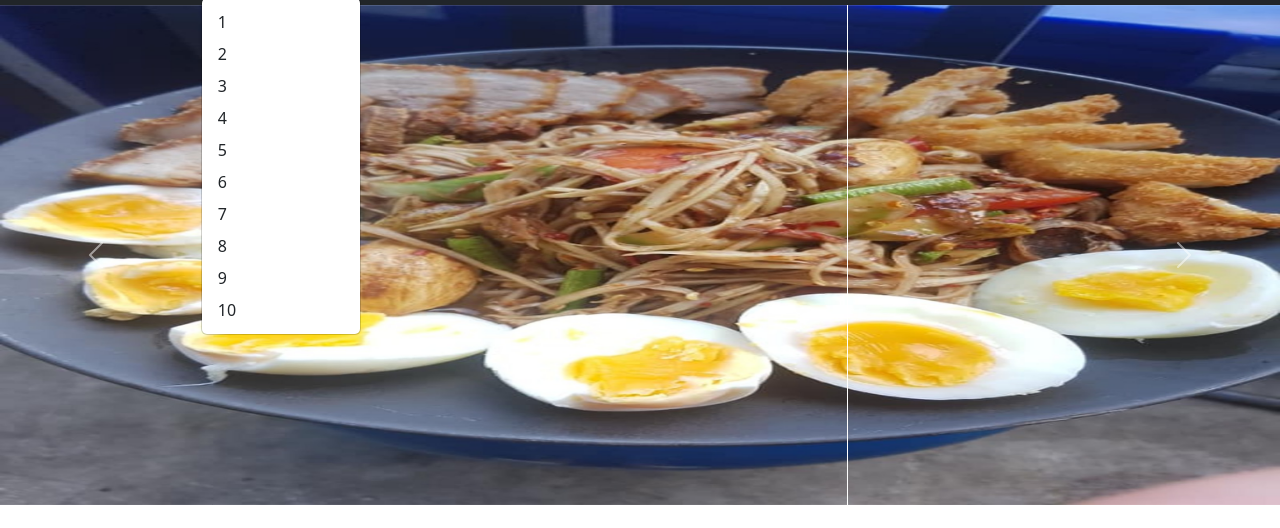
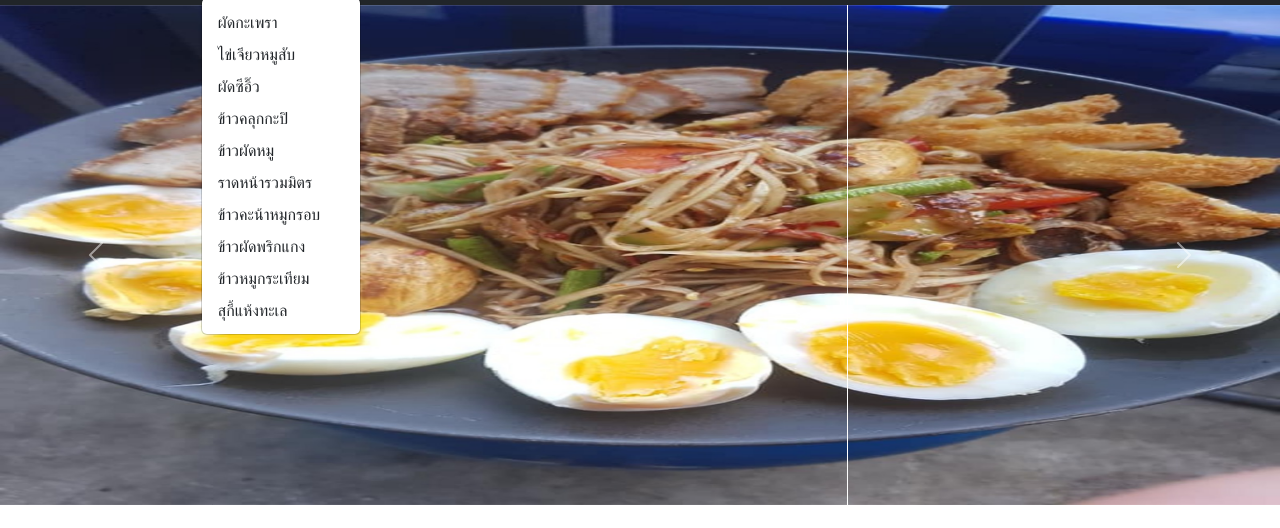
Before and after one commit to metha00/project-1-18-17-2, a website: page index.html in a window 1280 px wide. Both pictures are taken after a click on the button "Menu". Shown: the part 54-582 px from the top of the page. Drawn offline with nearby package versions, Linux system fonts and the light colour scheme.

Commit message:
For Presentation

```diff
--- a/index.html
+++ b/index.html
@@ -32,16 +32,16 @@
             Menu
           </a>
           <ul class="dropdown-menu">
-            <li><a class="dropdown-item" href="">1</a></li>
-            <li><a class="dropdown-item" href="">2</a></li>
-            <li><a class="dropdown-item" href="">3</a></li>
-            <li><a class="dropdown-item" href="">4</a></li>
-            <li><a class="dropdown-item" href="">5</a></li>
-            <li><a class="dropdown-item" href="">6</a></li>
-            <li><a class="dropdown-item" href="">7</a></li>
-            <li><a class="dropdown-item" href="">8</a></li>
-            <li><a class="dropdown-item" href="">9</a></li>
-            <li><a class="dropdown-item" href="">10</a></li>
+            <li><a class="dropdown-item" href="">ผัดกะเพรา</a></li>
+            <li><a class="dropdown-item" href="">ไข่เจียวหมูสับ</a></li>
+            <li><a class="dropdown-item" href="">ผัดซีอิ๊ว</a></li>
+            <li><a class="dropdown-item" href="">ข้าวคลุกกะปิ</a></li>
+            <li><a class="dropdown-item" href="">ข้าวผัดหมู</a></li>
+            <li><a class="dropdown-item" href="">ราดหน้ารวมมิตร</a></li>
+            <li><a class="dropdown-item" href="">ข้าวคะน้าหมูกรอบ</a></li>
+            <li><a class="dropdown-item" href="">ข้าวผัดพริกแกง</a></li>
+            <li><a class="dropdown-item" href="">ข้าวหมูกระเทียม</a></li>
+            <li><a class="dropdown-item" href="">สุกี้แห้งทะเล</a></li>
           </ul>
         </li>
         <li class="nav-item">
```
